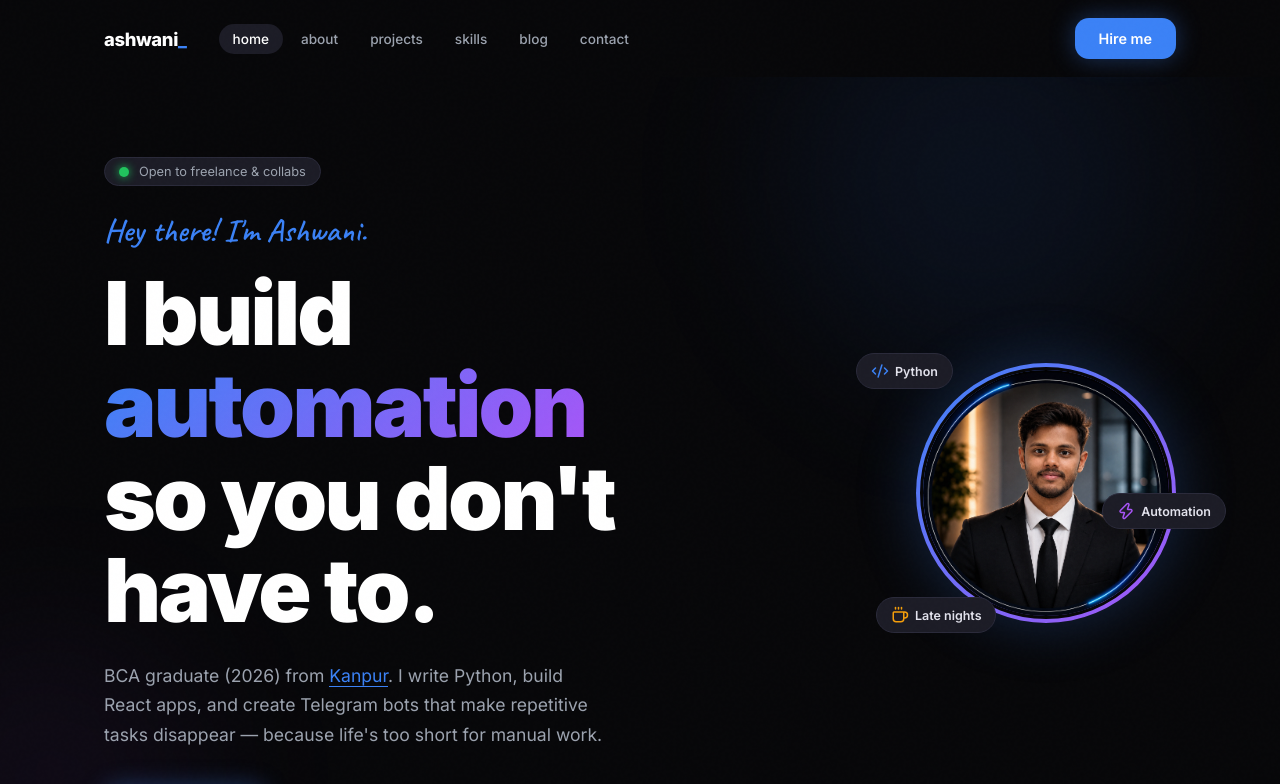
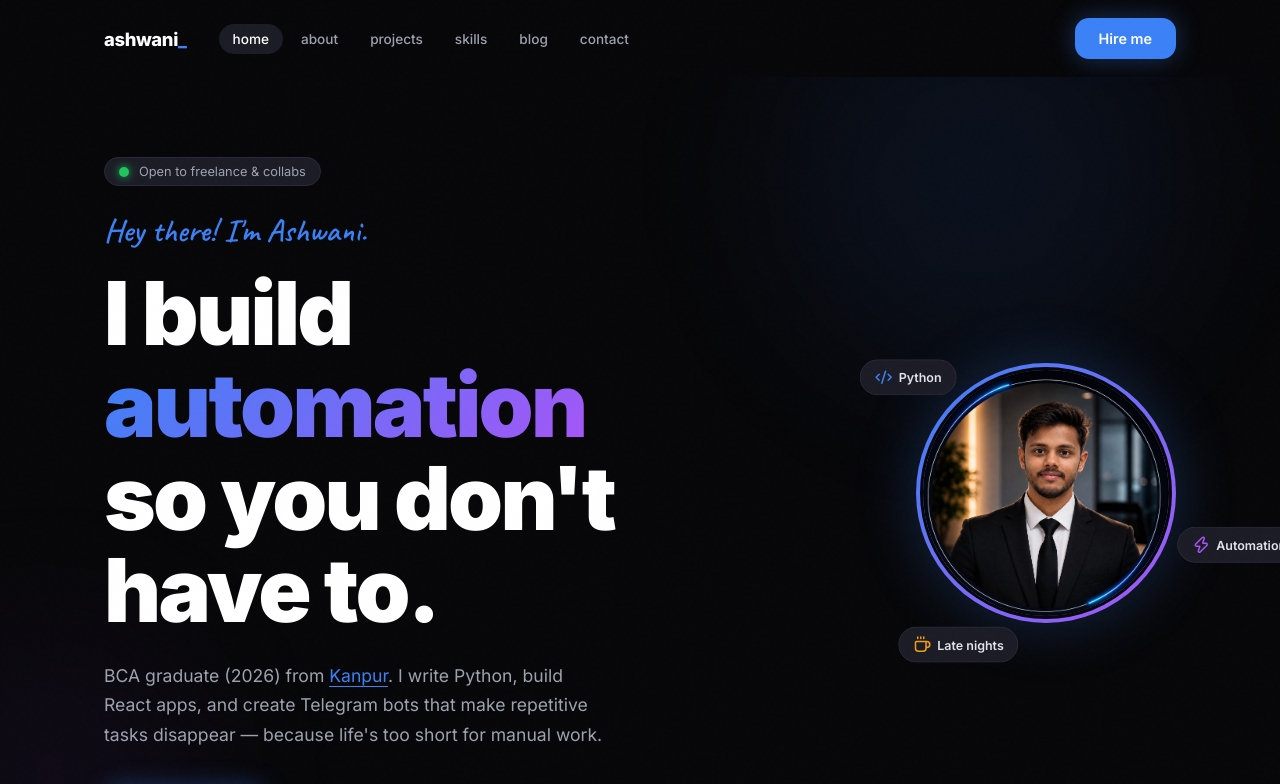
Before and after one commit to lets-make-ashwani/portfolio-website, a React (Vite) app: page / in a window 1280 px wide. Shown: the top 784 px of the page. Built offline with nearby package versions, Linux system fonts and the light colour scheme.

Commit message:
Implement scroll-linked rotation for floating tags in Hero section

```diff
--- a/src/pages/Home.jsx
+++ b/src/pages/Home.jsx
@@ -1,4 +1,4 @@
-import { motion } from 'framer-motion';
+import { motion, useScroll, useTransform } from 'framer-motion';
 import { ArrowRight, Zap, Coffee, Code2, ExternalLink } from 'lucide-react';
 import { GitHubIcon } from '../components/BrandIcons';
 import { Link } from 'react-router-dom';
@@ -16,6 +16,18 @@ const fadeUp = {
 const featured = PROJECTS.filter(p => p.featured);
 
 export default function Home() {
+  const { scrollY } = useScroll();
+  const scrollRotate = useTransform(scrollY, [0, 800], [0, 240]);
+
+  const rotate1 = useTransform(scrollRotate, (r) => r - 140);
+  const counterRotate1 = useTransform(scrollRotate, (r) => -(r - 140));
+
+  const rotate2 = useTransform(scrollRotate, (r) => r + 15);
+  const counterRotate2 = useTransform(scrollRotate, (r) => -(r + 15));
+
+  const rotate3 = useTransform(scrollRotate, (r) => r + 120);
+  const counterRotate3 = useTransform(scrollRotate, (r) => -(r + 120));
+
   return (
     <motion.div
       initial={{ opacity: 0 }} animate={{ opacity: 1 }} exit={{ opacity: 0 }}
@@ -65,9 +77,87 @@ export default function Home() {
             <div className="home-hero__avatar-ring">
               <img src={AVATAR_URL} alt="Ashwani" className="home-hero__avatar" />
             </div>
-            <div className="home-hero__float home-hero__float--1"><Code2 size={18} className="blue" /> Python</div>
-            <div className="home-hero__float home-hero__float--2"><Zap size={18} style={{color:'#a855f7'}} /> Automation</div>
-            <div className="home-hero__float home-hero__float--3"><Coffee size={18} style={{color:'#f59e0b'}} /> Late nights</div>
+
+            {/* Orbiting float 1: Python */}
+            <motion.div
+              style={{
+                position: 'absolute',
+                top: '50%',
+                left: '50%',
+                width: 0,
+                height: 0,
+                rotate: rotate1,
+              }}
+            >
+              <div
+                style={{
+                  position: 'absolute',
+                  transform: 'translate(-50%, -50%) translateX(180px)',
+                }}
+              >
+                <motion.div
+                  style={{ rotate: counterRotate1 }}
+                >
+                  <div className="home-hero__float" style={{ position: 'relative', top: 'auto', left: 'auto', right: 'auto', bottom: 'auto', animationDelay: '0s' }}>
+                    <Code2 size={18} className="blue" /> Python
+                  </div>
+                </motion.div>
+              </div>
+            </motion.div>
+
+            {/* Orbiting float 2: Automation */}
+            <motion.div
+              style={{
+                position: 'absolute',
+                top: '50%',
+                left: '50%',
+                width: 0,
+                height: 0,
+                rotate: rotate2,
+              }}
+            >
+              <div
+                style={{
+                  position: 'absolute',
+                  transform: 'translate(-50%, -50%) translateX(200px)',
+                }}
+              >
+                <motion.div
+                  style={{ rotate: counterRotate2 }}
+                >
+                  <div className="home-hero__float" style={{ position: 'relative', top: 'auto', left: 'auto', right: 'auto', bottom: 'auto', animationDelay: '1s' }}>
+                    <Zap size={18} style={{color:'#a855f7'}} /> Automation
+                  </div>
+                </motion.div>
+              </div>
+            </motion.div>
+
+            {/* Orbiting float 3: Late nights */}
+            <motion.div
+              style={{
+                position: 'absolute',
+                top: '50%',
+                left: '50%',
+                width: 0,
+                height: 0,
+                rotate: rotate3,
+              }}
+            >
+              <div
+                style={{
+                  position: 'absolute',
+                  transform: 'translate(-50%, -50%) translateX(175px)',
+                }}
+              >
+                <motion.div
+                  style={{ rotate: counterRotate3 }}
+                >
+                  <div className="home-hero__float" style={{ position: 'relative', top: 'auto', left: 'auto', right: 'auto', bottom: 'auto', animationDelay: '2s' }}>
+                    <Coffee size={18} style={{color:'#f59e0b'}} /> Late nights
+                  </div>
+                </motion.div>
+              </div>
+            </motion.div>
           </motion.div>
         </div>
 
```
